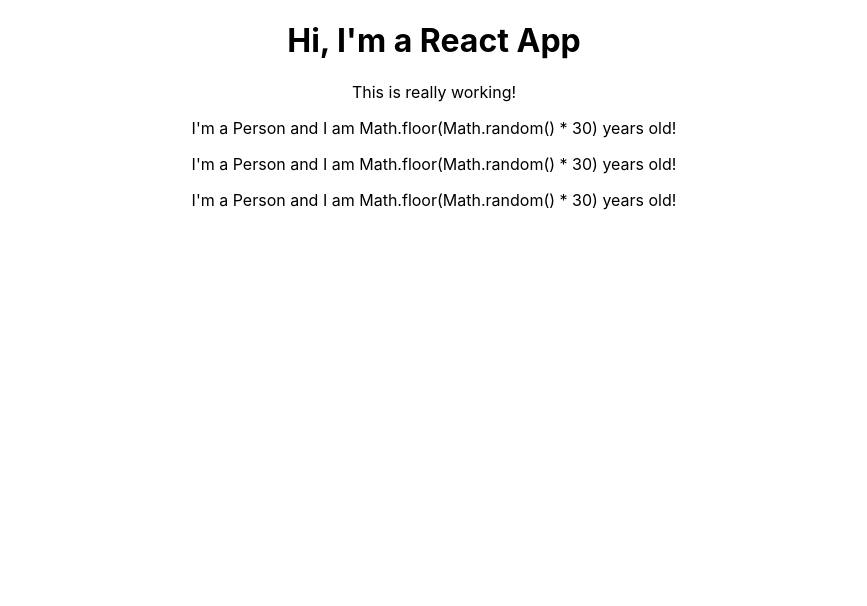
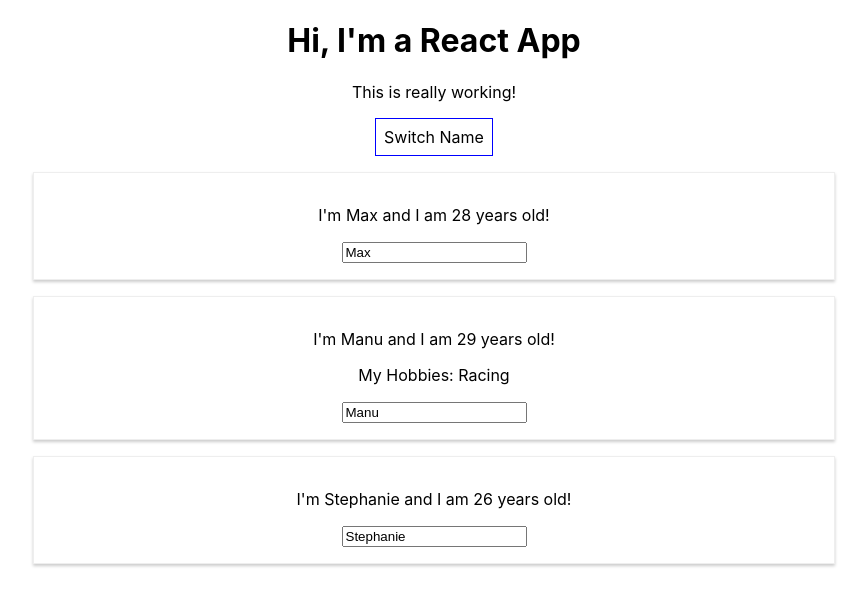
Before and after one commit to yasskin/react-complete-guide, a React (Create React App) app: page / in a window 1280 px wide. Shown: the top 606 px of the page, without its empty margins (206-1073 px from the left). Built offline with nearby package versions, Linux system fonts and the light colour scheme.

Commit message:
add lessons through section 4

```diff
--- a/src/App.js
+++ b/src/App.js
@@ -3,14 +3,67 @@
 import Person from './Person/Person';
 
 class App extends Component {
+  state = {
+    persons: [
+      { name: 'Max', age: 28 },
+      { name: 'Manu', age: 29 },
+      { name: 'Stephanie', age: 26 }
+    ],
+    otherState: 'some other value'
+  }
+
+  switchNameHandler = (newName) => {
+    // console.log('Was clicked!');
+    // DON'T DO THIS: this.state.persons[0].name = 'Maximilian';
+    this.setState({
+      persons: [
+        { name: newName, age: 28 },
+        { name: 'Manu', age: 29 },
+        { name: 'Stephanie', age: 27 }
+      ]
+    })
+  }
+
+  nameChangedHandler = (event) => {
+    this.setState({
+      persons: [
+        { name: 'Max', age: 28 },
+        { name: event.target.value, age: 29 },
+        { name: 'Stephanie', age: 26 }
+      ]
+    })
+  }
+
   render() {
+    const style = {
+      backgroundColor:'white',
+      font: 'inherit',
+      border: '1px solid blue',
+      padding: '8px',
+      cursor: 'pointer'
+    };
+
     return (
       <div className="App">
         <h1>Hi, I'm a React App</h1>
         <p>This is really working!</p>
-        <Person />
-        <Person />
-        <Person />
+        <button
+          style={style}
+          onClick={() => this.switchNameHandler('Maximillian!!')}>Switch Name</button>
+        <Person
+          name={this.state.persons[0].name}
+          age={this.state.persons[0].age}
+          />
+        <Person
+          name={this.state.persons[1].name}
+          age={this.state.persons[1].age}
+          click={this.switchNameHandler.bind(this, 'Max!')}
+          changed={this.nameChangedHandler}
+          >My Hobbies: Racing</Person>
+        <Person
+          name={this.state.persons[2].name}
+          age={this.state.persons[2].age}
+          />
       </div>
     );
     // return React.createElement('div', {className: 'App'}, React.createElement('h1', null, 'Hi, I\'m a React App!!!'));
--- /dev/null
+++ b/src/Person/Person.css
@@ -0,0 +1,9 @@
+
+.Person {
+  width: 60%;
+  margin: 16px auto;
+  border: 1px solid #eee;
+  box-shadow: 0 2px 3px #ccc;
+  padding: 16px;
+  text-align: center;
+}
--- a/src/Person/Person.js
+++ b/src/Person/Person.js
@@ -1,7 +1,14 @@
 import React from 'react';
+import './Person.css';
 
-const person = () => {
-  return <p>I'm a Person and I am Math.floor(Math.random() * 30) years old!</p>
-}
+const person = (props) => {
+  return (
+    <div className="Person">
+      <p onClick={props.click}>I'm {props.name} and I am {props.age} years old!</p>
+      <p>{props.children}</p>
+      <input type="text" onChange={props.changed} value={props.name} />
+  </div>
+  )
+};
 
 export default person;
```
